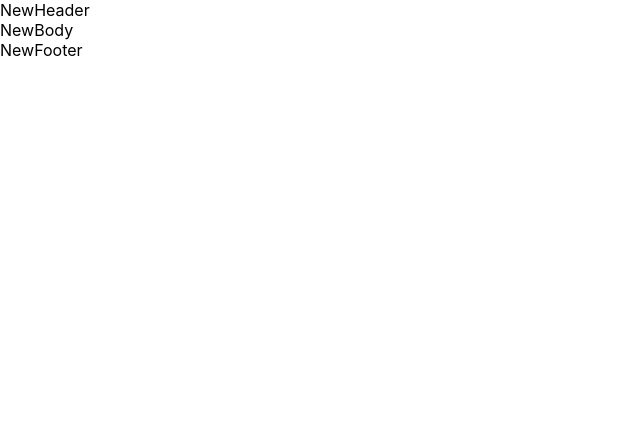
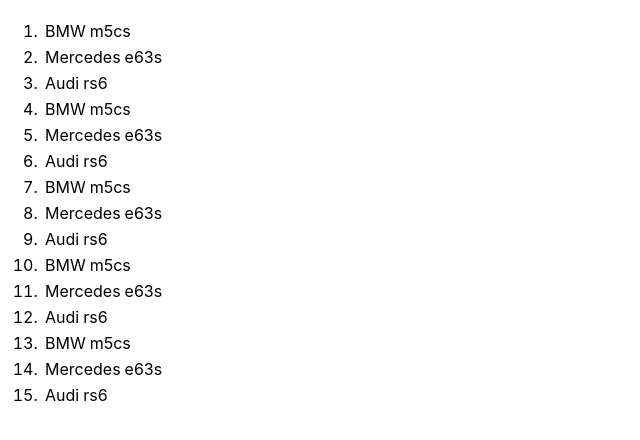
Before and after one commit to YuriyPshenov/microtasks, a React (Create React App) app: page / in a window 1280 px wide. Shown: the top 440 px of the page, without its empty margins (0-640 px from the left). Built offline with nearby package versions, Linux system fonts and the light colour scheme.

Commit message:
microtask lesson-2 map

```diff
--- a/src/App.tsx
+++ b/src/App.tsx
@@ -1,16 +1,46 @@
 import React from 'react';
 import './App.css';
-import {Header} from "./site/Header";
-import {Body} from "./site/Body";
-import {Footer} from "./site/Footer";
+import {Header} from "./microtask-1/Header";
+import {Body} from "./microtask-1/Body";
+import {Footer} from "./microtask-1/Footer";
+import {NewComponent} from "./microtask-2/NewComponent";
+import {NewComponent2} from "./microtask-2/NewComponent-2";
+
 
 
 function App() {
+    let students = [
+        {id: 0, name: 'James', age: 48},
+        {id: 1, name: 'Robert', age: 31},
+        {id: 3, name: 'John', age: 24},
+    ];
+
+    const topCars1 = [
+        {manufacturer: 'BMW', model: 'm5cs'},
+        {manufacturer: 'Mercedes', model: 'e63s'},
+        {manufacturer: 'Audi', model: 'rs6'},
+        {manufacturer: 'BMW', model: 'm5cs'},
+        {manufacturer: 'Mercedes', model: 'e63s'},
+        {manufacturer: 'Audi', model: 'rs6'},
+        {manufacturer: 'BMW', model: 'm5cs'},
+        {manufacturer: 'Mercedes', model: 'e63s'},
+        {manufacturer: 'Audi', model: 'rs6'},
+        {manufacturer: 'BMW', model: 'm5cs'},
+        {manufacturer: 'Mercedes', model: 'e63s'},
+        {manufacturer: 'Audi', model: 'rs6'},
+        {manufacturer: 'BMW', model: 'm5cs'},
+        {manufacturer: 'Mercedes', model: 'e63s'},
+        {manufacturer: 'Audi', model: 'rs6'},
+    ]
+
+
     return (
         <>
-            <Header titleForHeader={'NewHeader'}/>
-            <Body titleForBody={'NewBody'}/>
-            <Footer titleForFooter={'NewFooter'}/>
+            {/*<Header titleForHeader={'NewHeader'}/>*/}
+            {/*<Body titleForBody={'NewBody'}/>*/}
+            {/*<Footer titleForFooter={'NewFooter'}/>*/}
+            {/*<NewComponent students={students}/>*/}
+            <NewComponent2 topCars={topCars1} />
         </>
     );
 }
--- /dev/null
+++ b/src/microtask-2/NewComponent-2.tsx
@@ -0,0 +1,31 @@
+import React from "react";
+
+type topCarsType = {
+    topCars: Array<topCarsPropsType>
+}
+
+type topCarsPropsType = {
+    manufacturer: string
+    model: string
+}
+
+
+export const NewComponent2 = (props: topCarsType) => {
+    return (
+        <ol>
+            <table>
+                {props.topCars.map((topCarsNum, index) => {
+                    return (
+                        <li key={index}>
+                            <tr>
+                                <td>{topCarsNum.manufacturer}</td>
+                                <td>{topCarsNum.model}</td>
+                            </tr>
+                        </li>
+                    )
+                })
+                }
+            </table>
+        </ol>
+    )
+}
--- /dev/null
+++ b/src/microtask-2/NewComponent.tsx
@@ -0,0 +1,31 @@
+import React from "react";
+
+
+type NewComponentPropsType = {
+    students: Array<StudentType>
+}
+
+type StudentType = {
+    id: number
+    name: string
+    age: number
+}
+
+
+
+export const NewComponent = (props: NewComponentPropsType) => {
+
+    return (
+        <ul>
+            {props.students.map((objectFormStudentArray, index) => {
+                return (
+                    <li key={objectFormStudentArray.id}>
+                        <span>{objectFormStudentArray.name}</span>
+                        <span>age: {objectFormStudentArray.age}</span>
+                    </li>
+                )
+            })
+            }
+        </ul>
+    )
+}
```
Also changed, not shown: src/microtask-1/Body.tsx (renamed from src/site/Body.tsx), src/microtask-1/Footer.tsx (renamed from src/site/Footer.tsx), src/microtask-1/Header.tsx (renamed from src/site/Header.tsx).
